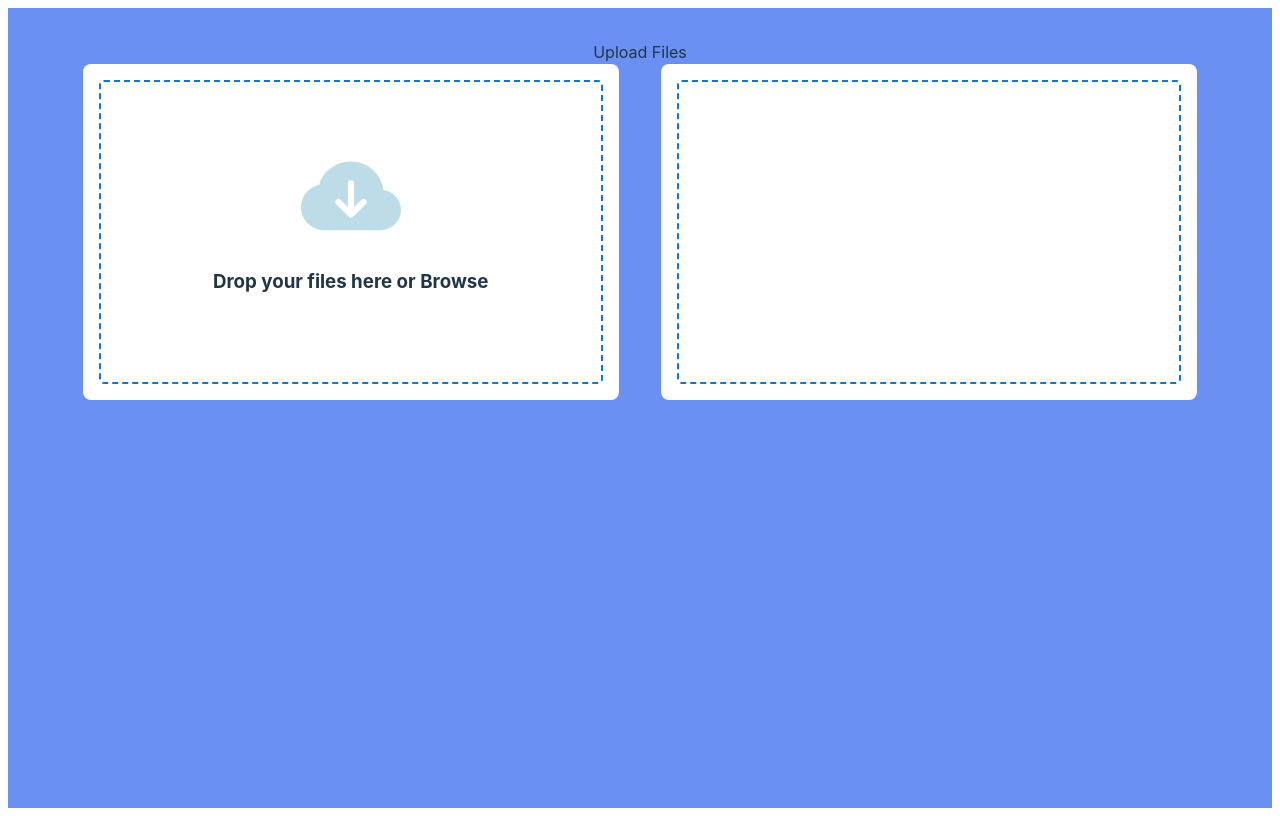
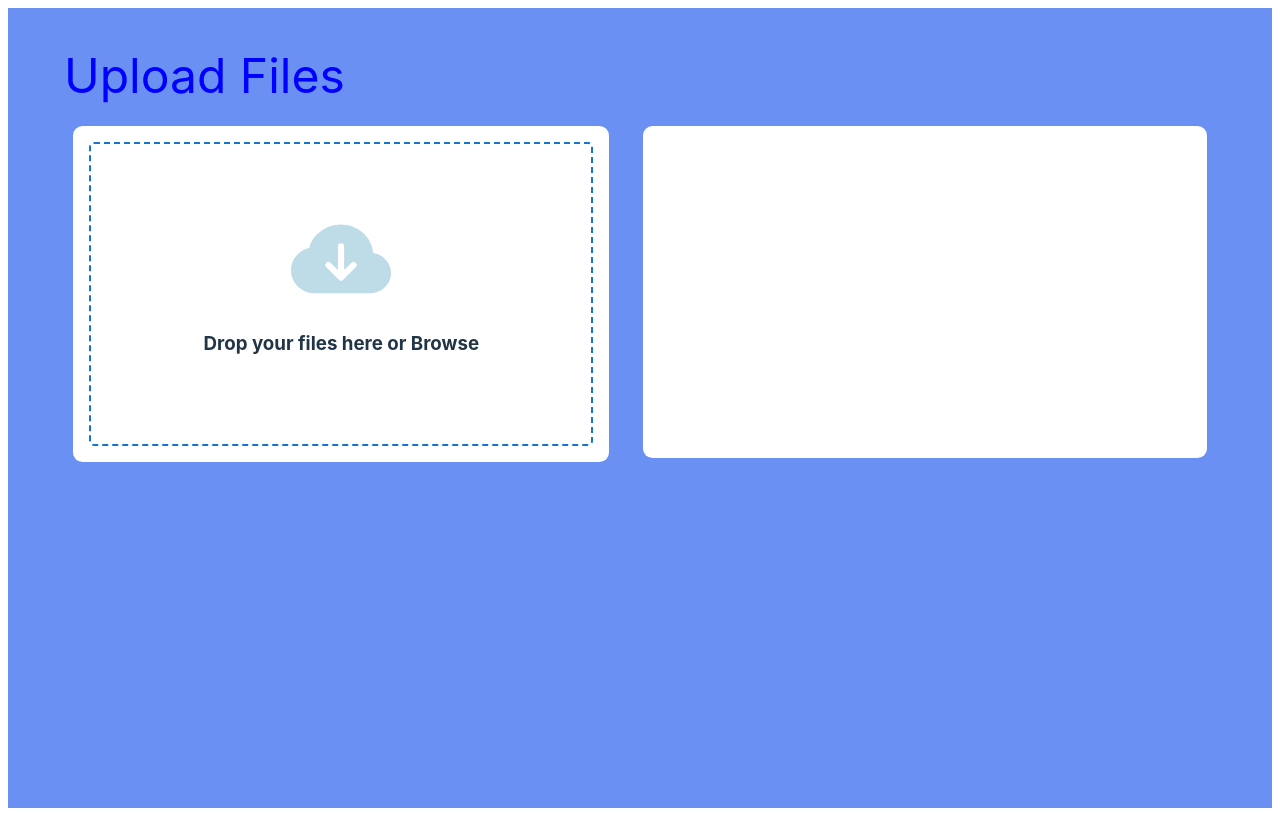
Before and after one commit to Zachary-Bricknell/Project_Pinecone, a React (Vite) app in the folder frontend-page/: page / in a window 1280 px wide. Built offline with nearby package versions, Linux system fonts and the light colour scheme.

Commit message:
some css changes

```diff
--- a/frontend-page/src/components/Uploader/uploader.css
+++ b/frontend-page/src/components/Uploader/uploader.css
@@ -11,11 +11,24 @@ form{
 }
 section{
     display: flex;
-    flex-direction: column; justify-content: center;
+    flex-direction: column;
+    justify-content: center;
     align-items: center;
-    border: 2px dashed #1475cf;
+    flex-grow: 1;
+    /* border: 2px dashed #1475cf; */
     height: 300px;
     width: 500px;
     cursor: pointer;
     border-radius: 5px;
 }
+
+.wrapper2 {
+    height: 300px;    /* Set a fixed height for the container */
+    overflow-y:auto; /* Enable scrolling */
+  }
+  ::-webkit-scrollbar {
+    display: none; /* Hide scrollbar  */
+  }
+  .file-section {
+    margin: 1em;
+  }
--- a/frontend-page/src/components/Uploader/uploader.jsx
+++ b/frontend-page/src/components/Uploader/uploader.jsx
@@ -5,6 +5,7 @@ import { FaFileAlt, FaCheck } from "react-icons/fa"; // Import FaCheck icon
 
 function Uploader() {
   const [files, setFiles] = useState([]); // State to keep track of uploaded files
+  const [dragging, setDragging] = useState(false); // State to track drag events
 
   const handleFormClick = () => {
     document.querySelector(".input-field").click();
@@ -17,9 +18,33 @@ function Uploader() {
       return;
     }
 
-    // Convert FileList to an array and update the files state
-    const newFiles = Array.from(uploadedFiles);
-    setFiles((prevFiles) => [...prevFiles, ...newFiles]);
+    // Update the files state with uploaded files
+    setFiles((prevFiles) => [...prevFiles, ...Array.from(uploadedFiles)]);
+  };
+
+  const handleDragOver = (e) => {
+    e.preventDefault();
+    setDragging(true);
+  };
+
+  const handleDragEnter = (e) => {
+    e.preventDefault();
+    setDragging(true);
+  };
+
+  const handleDragLeave = (e) => {
+    e.preventDefault();
+    setDragging(false);
+  };
+
+  const handleDrop = (e) => {
+    e.preventDefault();
+    setDragging(false);
+
+    const droppedFiles = e.dataTransfer.files;
+
+    // Update the files state with dropped files
+    setFiles((prevFiles) => [...prevFiles, ...Array.from(droppedFiles)]);
   };
 
   return (
@@ -27,11 +52,16 @@ function Uploader() {
       <nav> </nav>
       <header> Upload Files </header>
       <div>
-        <div className="wrapper1">
+        <div
+          className={`wrapper1 ${dragging ? "dragover" : ""}`}
+          onDragOver={handleDragOver}
+          onDragEnter={handleDragEnter}
+          onDragLeave={handleDragLeave}
+          onDrop={handleDrop}
+        >
           <form action="" onClick={handleFormClick}>
             <input
               type="file"
-              accept="image/*"
               className="input-field"
               multiple // Allow multiple file selection
               onChange={handleUpload}
@@ -43,7 +73,7 @@ function Uploader() {
         </div>
 
         <div className="wrapper2">
-          <section>
+          <section className="file-section">
             {files.map((uploadedFile, index) => (
               <div className="uploaded-file" key={index}>
                 <FaFileAlt color="blue" size={24} />
--- a/frontend-page/src/index.css
+++ b/frontend-page/src/index.css
@@ -14,17 +14,39 @@
   -webkit-text-size-adjust: 100%;
 }
 
-button
+header
 {
-  margin: 3em;
-  padding: .5em;
+  color:blue;
+  display: flex;
+  font-size: 3em;
+  margin-bottom: 0.3em;
+  margin-left: 0.5em;
+}
+
+.uploaded-file {
+  display: flex;
+  align-items:flex-start;
+  padding: 8px;
+  border: 1px solid #ccc;
+  border-radius: 5px;
+  margin-bottom: 8px; /* Space between each uploaded file */
+}
+
+/* Style the file icon */
+.uploaded-file > svg {
+  margin-right: 10px; /* Space between icon and file name */
+}
+
+/* Style the check mark icon */
+.uploaded-file > svg:last-child {
+  margin-left: 1em; /* Push the check mark to the far right */
 }
 
 main div .wrapper1 , main div .wrapper2
 {
 background-color: white;
 padding: 1em;
-border-radius: 0.5em;
+border-radius: 0.6em;
 }
 
 body div main div {
```
